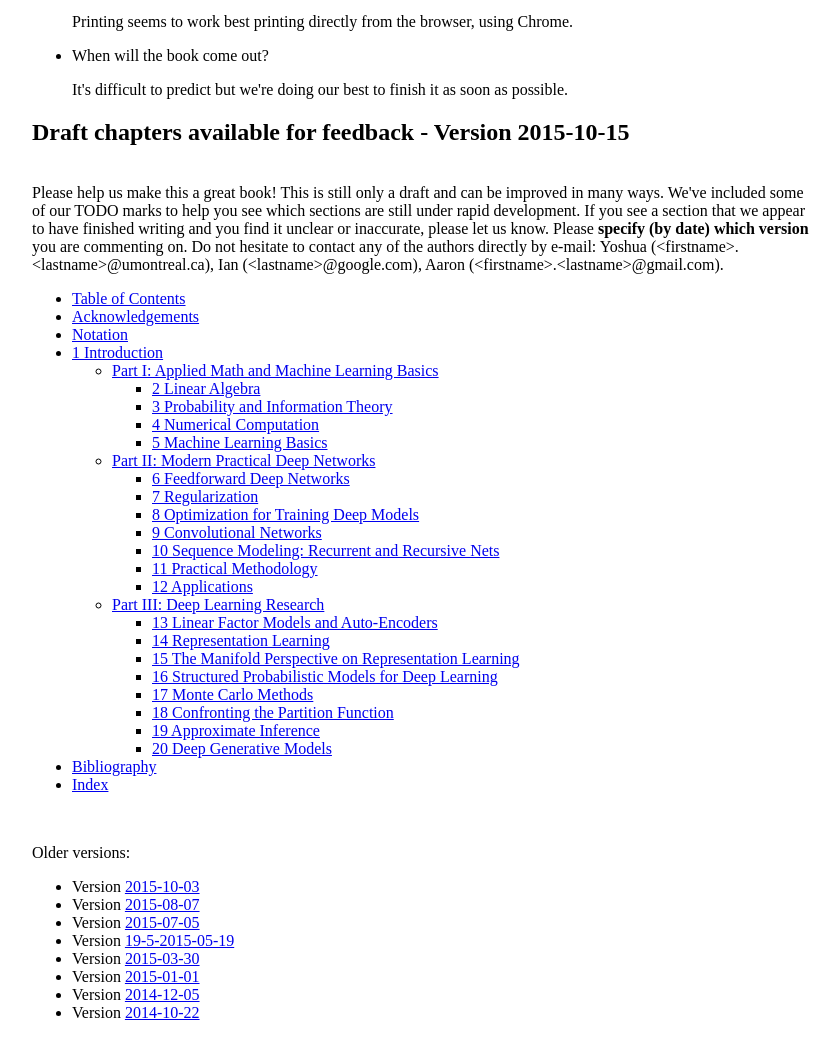
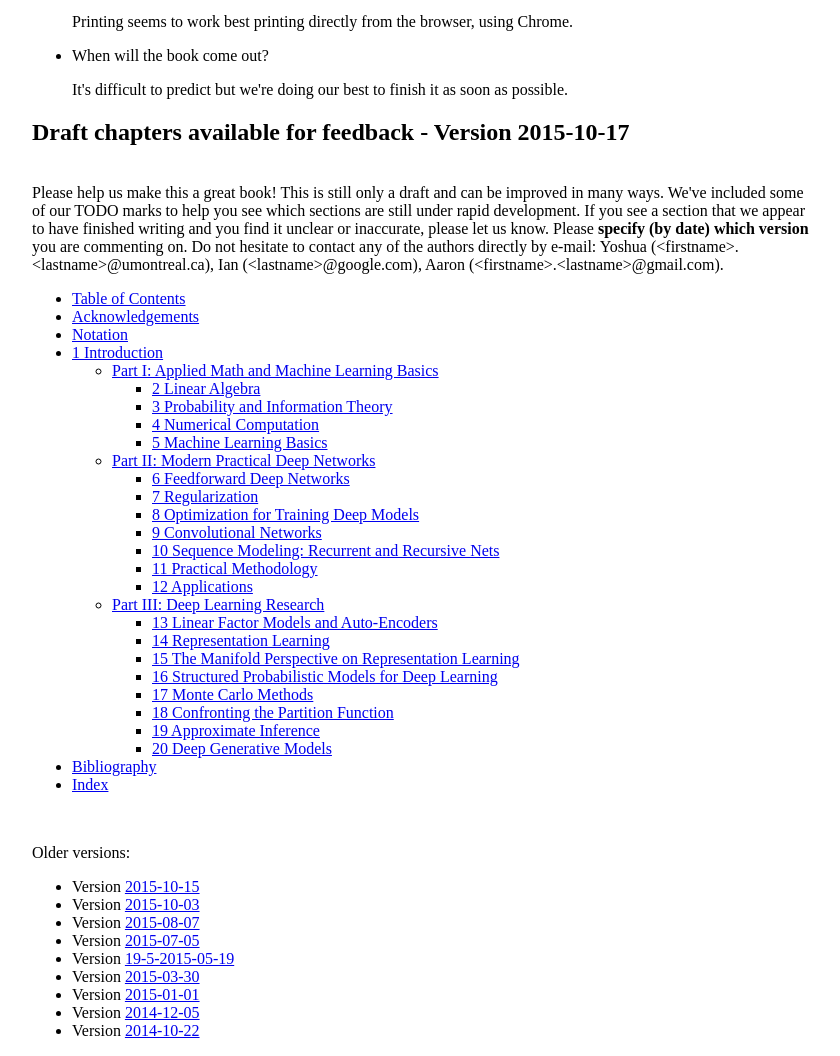
Before and after one commit to yoshua/goodfeli.github.io, a plain HTML site: page dlbook/index.html in a window 1280 px wide. Shown: the part 702-1758 px from the top of the page, without its empty margins (216-1056 px from the left). Drawn offline with Linux system fonts and the light colour scheme.

Commit message:
Oct 17 index file

```diff
--- a/dlbook/index.html
+++ b/dlbook/index.html
@@ -52,7 +52,7 @@ the book available to a wide audience while preventing unauthorized copies, plea
 <p>It's difficult to predict but we're doing our best to finish it as soon as possible.</p>
 </li>
 </ul>
-    <h2>Draft chapters available for feedback - Version 2015-10-15</h2><br>
+    <h2>Draft chapters available for feedback - Version 2015-10-17</h2><br>
 
     Please help us make this a great book! This is still only
     a draft and can be improved in many ways. We've included some of our
@@ -108,6 +108,7 @@ the book available to a wide audience while preventing unauthorized copies, plea
     </p>
     Older versions:
     <ul>
+      <li> Version <a href="version-2015-10-15/index.html">2015-10-15</a></li>
       <li> Version <a href="version-2015-10-03/index.html">2015-10-03</a></li>
       <li> Version <a href="http://www.iro.umontreal.ca/~bengioy/dlbook/version-07-08-2015/dlbook.html">2015-08-07</a></li>
       <li> Version <a href="http://www.iro.umontreal.ca/~bengioy/dlbook/version-05-07-2015/dlbook.html">2015-07-05</a></li>
```
